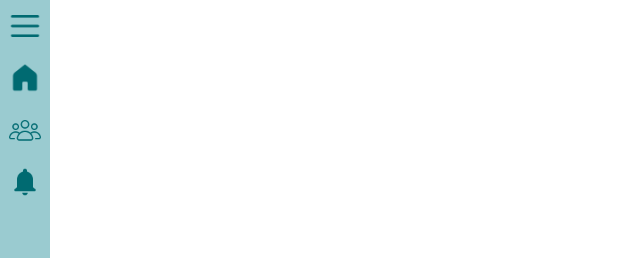
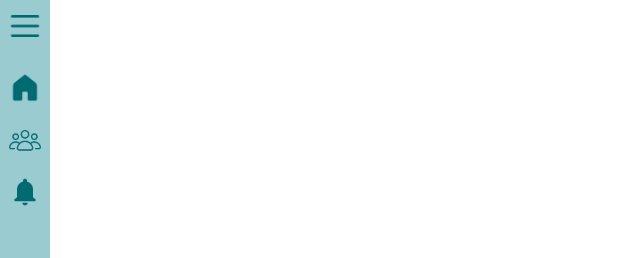
Before and after one commit to it-is-Anas/Shopy--Front-End-, a Vue app: page /admin in a window 1280 px wide. Shown: the top 258 px of the page, without its empty margins (0-640 px from the left). Built offline with nearby package versions, Linux system fonts and the light colour scheme; sample sign-in values are in the browser's storage.

Commit message:
Links added

```diff
--- a/src/Style/Admin/MainStyle.css
+++ b/src/Style/Admin/MainStyle.css
@@ -9,6 +9,10 @@
 
 }
 
+.admin-page a{
+    color: var(--admin-bold-blue);
+    text-decoration: none   ;
+}
 .admin-page{
     display: grid;
     grid-template-columns: 50px auto;
--- a/src/components/Admin/AdminAside.vue
+++ b/src/components/Admin/AdminAside.vue
@@ -1,10 +1,18 @@
 <template>
     <aside class="admin-aside" >
         <img @click="openList" class="admin-aside_btn" src="../../assets/System/Admin/Menu.png" alt="">
-        <img class="admin-aside_btn" src="../../assets/System/Admin/home.png" alt="">
-        <img class="admin-aside_btn" src="../../assets/System/Admin/users.png" alt="">
-        <img class="admin-aside_btn" src="../../assets/System/Admin/notii.png" alt="">
-        <img class="admin-aside_btn last" src="../../assets/System/Admin/info.png" alt="">
+        <router-link class="admin-aside_btn" to="/admin/" >
+            <img class="admin-aside_btn" src="../../assets/System/Admin/home.png" alt="">
+        </router-link>
+        <router-link class="admin-aside_btn" to="/admin/users" >
+            <img class="admin-aside_btn" src="../../assets/System/Admin/users.png" alt="">
+        </router-link>
+        <router-link class="admin-aside_btn" to="/admin/notifications" >
+            <img class="admin-aside_btn" src="../../assets/System/Admin/notii.png" alt="">
+        </router-link>
+        <router-link class="admin-aside_btn last" to="/admin/info" >
+            <img class="admin-aside_btn last" src="../../assets/System/Admin/info.png" alt="">
+        </router-link>
         <div class="g-bk admin-bk" @click="closeList"   v-if="list"  ></div>
         <transition  name="left-slide" >
             <aside class="admin-aside_list" v-if="list" >
@@ -12,22 +20,22 @@
                     <img class="admin-aside_chat-img" src="../../assets/System/Admin/Menu.png" alt="">
                     <p class="admin-aside_chat-text" > Close </p>
                 </div>
-                <div class="admin-aside_list-chat">
+                <router-link to="/admin" class="admin-aside_list-chat">
                     <img class="admin-aside_chat-img" src="../../assets/System/Admin/home.png" alt="">
                     <p class="admin-aside_chat-text" > Home </p>
-                </div>
-                <div class="admin-aside_list-chat">
+                </router-link>
+                <router-link to="/admin/users" class="admin-aside_list-chat">
                     <img class="admin-aside_chat-img" src="../../assets/System/Admin/users.png" alt="">
                     <p class="admin-aside_chat-text" > users </p>
-                </div>
-                <div class="admin-aside_list-chat">
+                </router-link>
+                <router-link to="/admin/notification" class="admin-aside_list-chat">
                     <img class="admin-aside_chat-img" src="../../assets/System/Admin/notii.png" alt="">
                     <p class="admin-aside_chat-text" > Notifications </p>
-                </div>
-                <div class="admin-aside_list-chat last">
+                </router-link>
+                <router-link to="/admin/info" class="admin-aside_list-chat last">
                     <img class="admin-aside_chat-img" src="../../assets/System/Admin/info.png" alt="">
                     <p class="admin-aside_chat-text" > Info </p>
-                </div>
+                </router-link>
             </aside>
         </transition>
     </aside>
```
